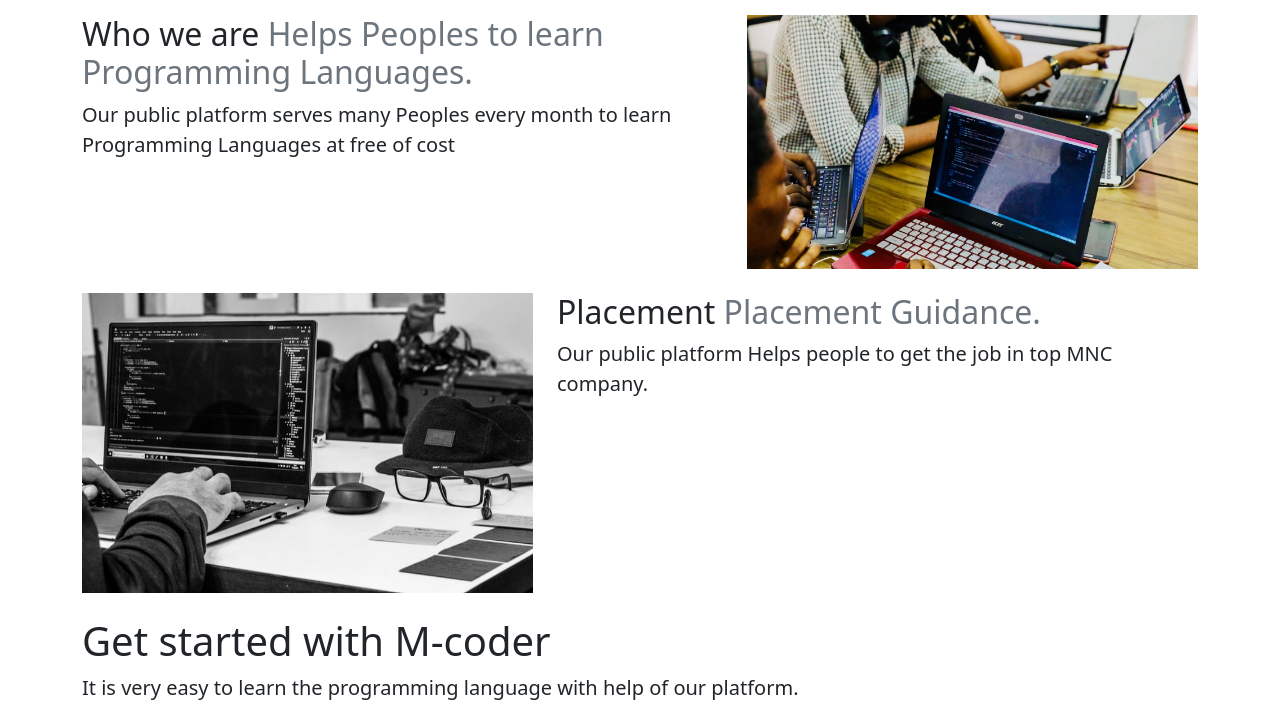
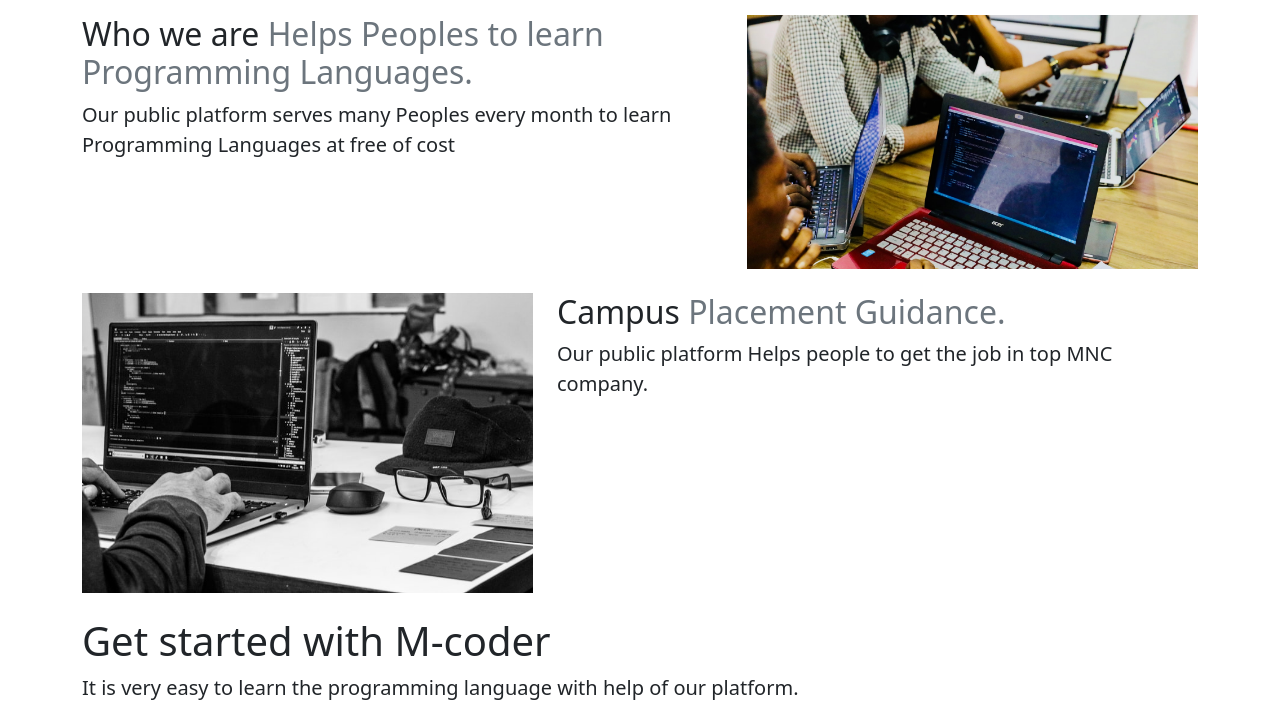
Before and after one commit to mujawarmasum786/M-coder, a plain HTML site: page about.html in a window 1280 px wide. Shown: the part 75-791 px from the top of the page. Drawn offline with nearby package versions, Linux system fonts and the light colour scheme.

Commit message:
Update about.html

```diff
--- a/about.html
+++ b/about.html
@@ -82,7 +82,7 @@
     <div class="container my-4">
         <div class="row featurette d-flex justify-content-center text-align-center">
             <div class="col-md-7 order-md-2">
-                <h2 class="featurette-heading">Placement
+                <h2 class="featurette-heading">Campus
                     <span class="text-muted">Placement Guidance.</span>
                 </h2>
                 <p class="lead">Our public platform Helps people to get the job in top MNC company.</p>
```
